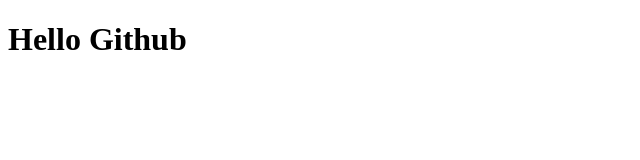
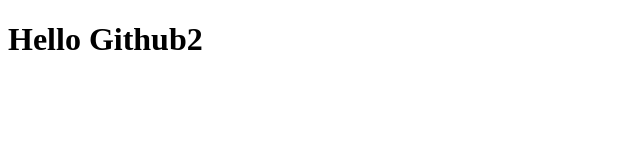
Before and after one commit to s5unanow/testGit, a plain HTML site: page index.html in a window 1280 px wide. Shown: the full height of the page, 0-640 px from the left. Drawn offline with Linux system fonts and the light colour scheme.

Commit message:
Changed h1

```diff
--- a/index.html
+++ b/index.html
@@ -5,6 +5,6 @@
     <title>Test Gh</title>
 </head>
 <body>
-<h1>Hello Github</h1>
+<h1>Hello Github2</h1>
 </body>
 </html>
```
